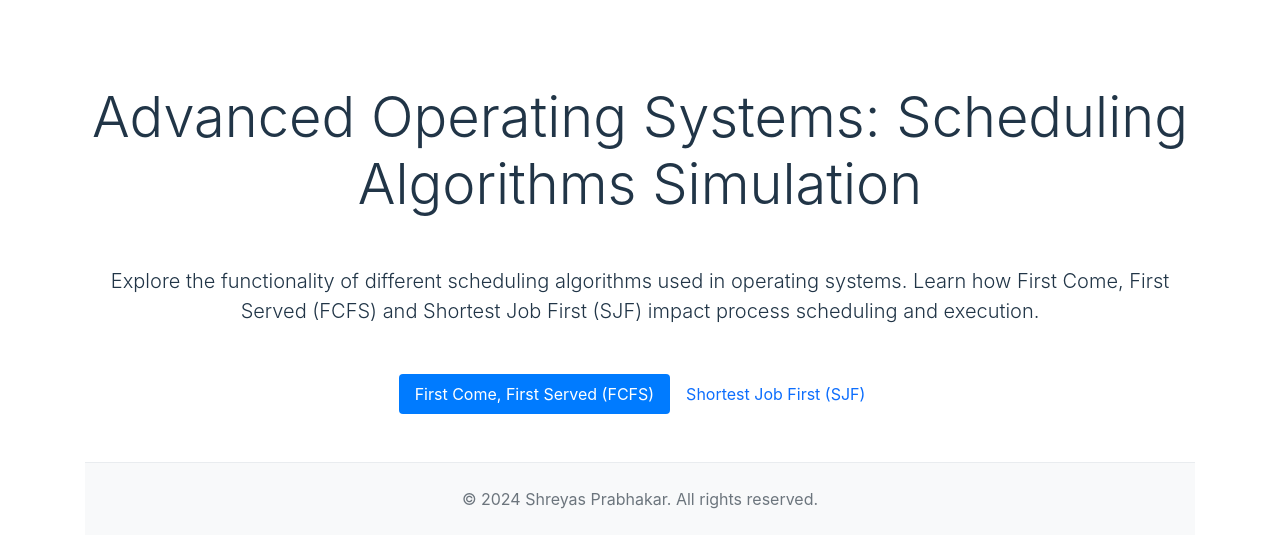
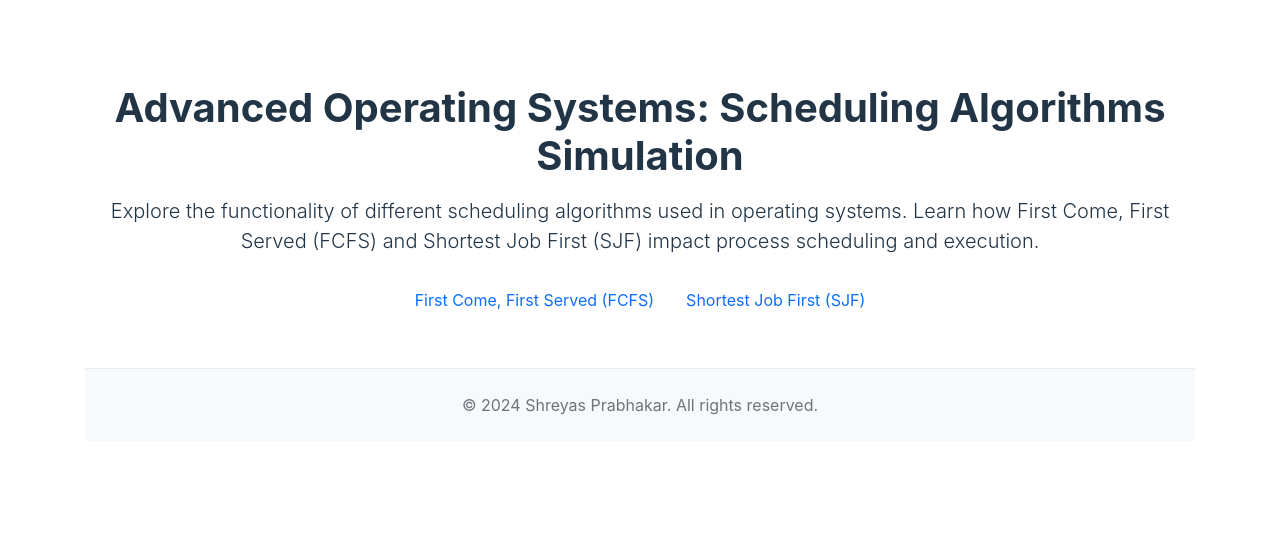
Before and after one commit to shrprabh/aos-sim-fcfs-sjf, a React (Vite) app: page / in a window 1280 px wide. Shown: the top 548 px of the page. Built offline with nearby package versions, Linux system fonts and the light colour scheme.

Commit message:
Heading changes

```diff
--- a/src/App.tsx
+++ b/src/App.tsx
@@ -1,31 +1,21 @@
 import React from "react";
-import { HashRouter as Router, Routes, Route, Link } from "react-router-dom";
-import FCFSPage from "./components/FSFSpage"; // Corrected the spelling
-import SJFPage from "./components/SJFpage";
+import { HashRouter as Router, Routes, Route, Link, useLocation } from "react-router-dom";
+import FCFSPage from "./components/FSFSpage"; // Ensure the correct spelling
+import SJFPage from "./components/SJFpage"; // Ensure the correct spelling
 import 'bootstrap/dist/css/bootstrap.min.css'; // Import Bootstrap CSS
 
 const App: React.FC = () => {
   return (
     <Router>
       <div className="container my-5 py-3">
-        <h1 className="display-4 text-center mb-5">
+        <h1 className="text-center mb-3 fw-bold"> {/* Removed display-4 for a standard size and added fw-bold for boldness */}
           Advanced Operating Systems: Scheduling Algorithms Simulation
         </h1>
-        <p className="lead text-center mb-5">
+        <p className="lead text-center mb-4"> {/* Adjusted margins for closer spacing */}
           Explore the functionality of different scheduling algorithms used in operating systems.
           Learn how First Come, First Served (FCFS) and Shortest Job First (SJF) impact process scheduling and execution.
         </p>
-        <nav className="mb-5">
-          <ul className="nav nav-pills justify-content-center">
-            <li className="nav-item">
-              <Link className="nav-link active" aria-current="page" to="/fcfs">First Come, First Served (FCFS)</Link>
-            </li>
-            <li className="nav-item">
-              <Link className="nav-link" to="/sjf">Shortest Job First (SJF)</Link>
-            </li>
-          </ul>
-        </nav>
-
+        <Navigation />
         <Routes>
           <Route path="/fcfs" element={<FCFSPage />} />
           <Route path="/sjf" element={<SJFPage />} />
@@ -40,4 +30,21 @@ const App: React.FC = () => {
   );
 };
 
+const Navigation: React.FC = () => {
+  const location = useLocation(); // This ensures useLocation is used within Router context
+
+  return (
+    <nav className="mb-4"> {/* Adjusted margin for closer spacing */}
+      <ul className="nav nav-pills justify-content-center">
+        <li className="nav-item">
+          <Link className={`nav-link ${location.pathname === '/fcfs' ? 'active' : ''}`} to="/fcfs">First Come, First Served (FCFS)</Link>
+        </li>
+        <li className="nav-item">
+          <Link className={`nav-link ${location.pathname === '/sjf' ? 'active' : ''}`} to="/sjf">Shortest Job First (SJF)</Link>
+        </li>
+      </ul>
+    </nav>
+  );
+};
+
 export default App;
```
